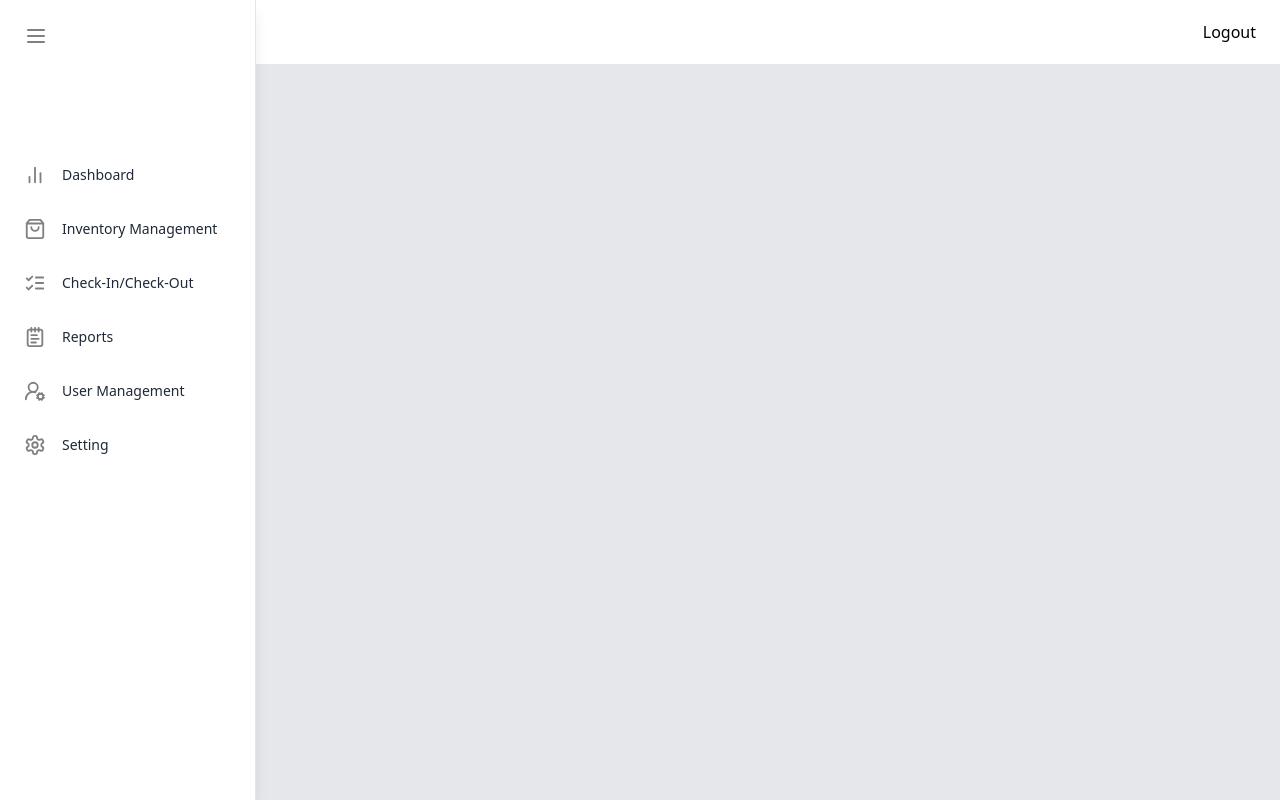
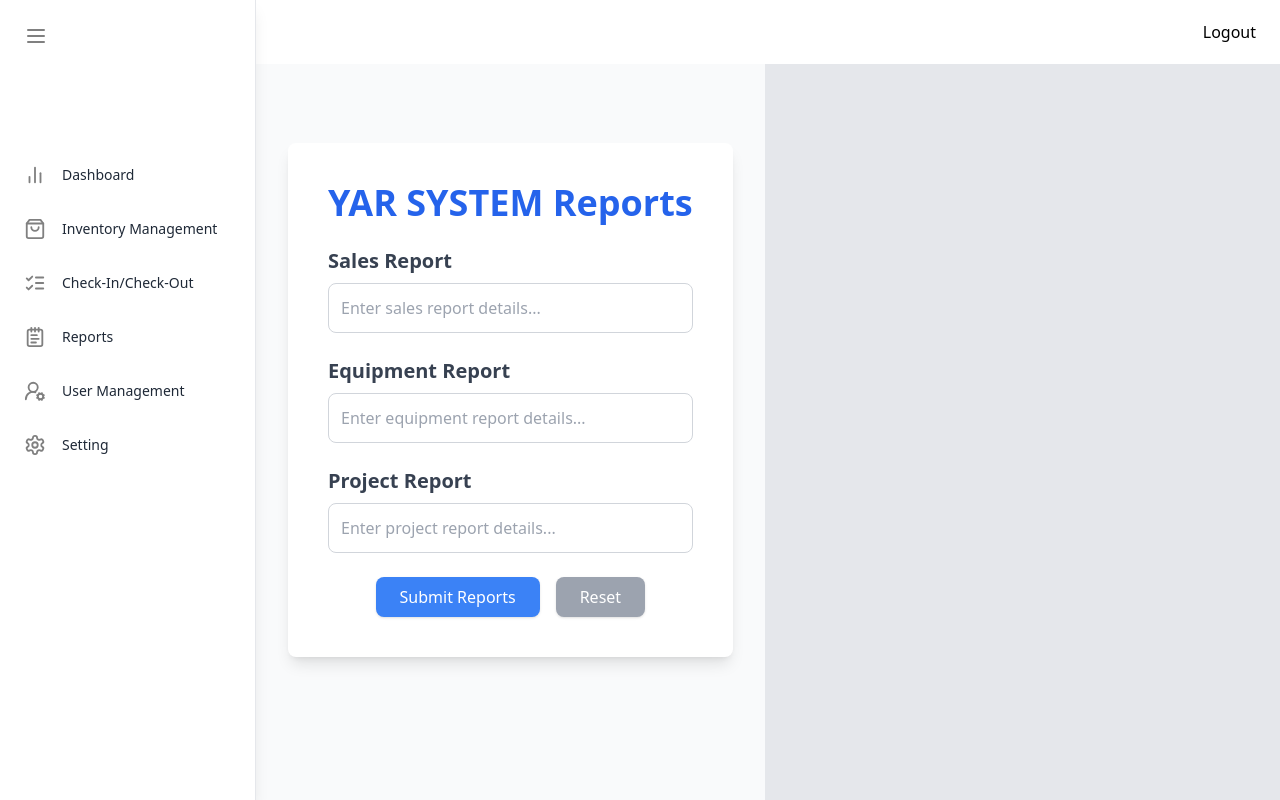
Before and after one commit to dino1210/Yar-Drainage-Project-Management-System, a React (Vite) app in the folder frontend/: page /reports in a window 1280 px wide. Built offline with nearby package versions, Linux system fonts and the light colour scheme; the HTML template or start-up script is replaced by a standard one.

Commit message:
Update Reports.jsx

```diff
--- a/frontend/src/Pages/Reports.jsx
+++ b/frontend/src/Pages/Reports.jsx
@@ -1,11 +1,95 @@
-import React from 'react'
+import React, { useState } from "react";
 
 const Reports = () => {
+  const [salesReport, setSalesReport] = useState("");
+  const [equipmentReport, setEquipmentReport] = useState("");
+  const [projectReport, setProjectReport] = useState("");
+
+  const handleSubmit = () => {
+    if (salesReport && equipmentReport && projectReport) {
+      alert("Reports submitted successfully!");
+      resetFields();
+    } else {
+      alert("Please fill out all report sections before submitting.");
+    }
+  };
+
+  const resetFields = () => {
+    setSalesReport("");
+    setEquipmentReport("");
+    setProjectReport("");
+  };
+
   return (
-    <div>
+    <div className="flex flex-col justify-center items-center min-h-screen bg-gray-50 p-4 sm:p-6 lg:p-8">
+      <div className="bg-white p-6 sm:p-8 lg:p-10 rounded-lg shadow-lg w-full max-w-2xl">
+        <h1 className="text-2xl sm:text-3xl lg:text-4xl font-bold text-blue-600 text-center mb-6">
+          YAR SYSTEM Reports
+        </h1>
 
+        {/* Form */}
+        <div className="space-y-6">
+          {/* Sales Report Section */}
+          <div>
+            <h2 className="text-lg sm:text-xl font-semibold text-gray-700 mb-2">
+              Sales Report
+            </h2>
+            <input
+              type="text"
+              className="w-full p-2 sm:p-3 border border-gray-300 rounded-lg focus:outline-none focus:ring-2 focus:ring-blue-400 transition-all"
+              placeholder="Enter sales report details..."
+              value={salesReport}
+              onChange={(e) => setSalesReport(e.target.value)}
+            />
+          </div>
+
+          {/* Equipment Report Section */}
+          <div>
+            <h2 className="text-lg sm:text-xl font-semibold text-gray-700 mb-2">
+              Equipment Report
+            </h2>
+            <input
+              type="text"
+              className="w-full p-2 sm:p-3 border border-gray-300 rounded-lg focus:outline-none focus:ring-2 focus:ring-blue-400 transition-all"
+              placeholder="Enter equipment report details..."
+              value={equipmentReport}
+              onChange={(e) => setEquipmentReport(e.target.value)}
+            />
+          </div>
+
+          {/* Project Report Section */}
+          <div>
+            <h2 className="text-lg sm:text-xl font-semibold text-gray-700 mb-2">
+              Project Report
+            </h2>
+            <input
+              type="text"
+              className="w-full p-2 sm:p-3 border border-gray-300 rounded-lg focus:outline-none focus:ring-2 focus:ring-blue-400 transition-all"
+              placeholder="Enter project report details..."
+              value={projectReport}
+              onChange={(e) => setProjectReport(e.target.value)}
+            />
+          </div>
+        </div>
+
+        {/* Buttons */}
+        <div className="flex flex-col sm:flex-row justify-center space-y-4 sm:space-y-0 sm:space-x-4 mt-6">
+          <button
+            className="bg-blue-500 text-white w-full sm:w-auto px-6 py-2 rounded-lg shadow hover:bg-blue-600 transition duration-300"
+            onClick={handleSubmit}
+          >
+            Submit Reports
+          </button>
+          <button
+            className="bg-gray-400 text-white w-full sm:w-auto px-6 py-2 rounded-lg shadow hover:bg-gray-500 transition duration-300"
+            onClick={resetFields}
+          >
+            Reset
+          </button>
+        </div>
+      </div>
     </div>
-  )
-}
+  );
+};
 
-export default Reports
+export default Reports;
```
